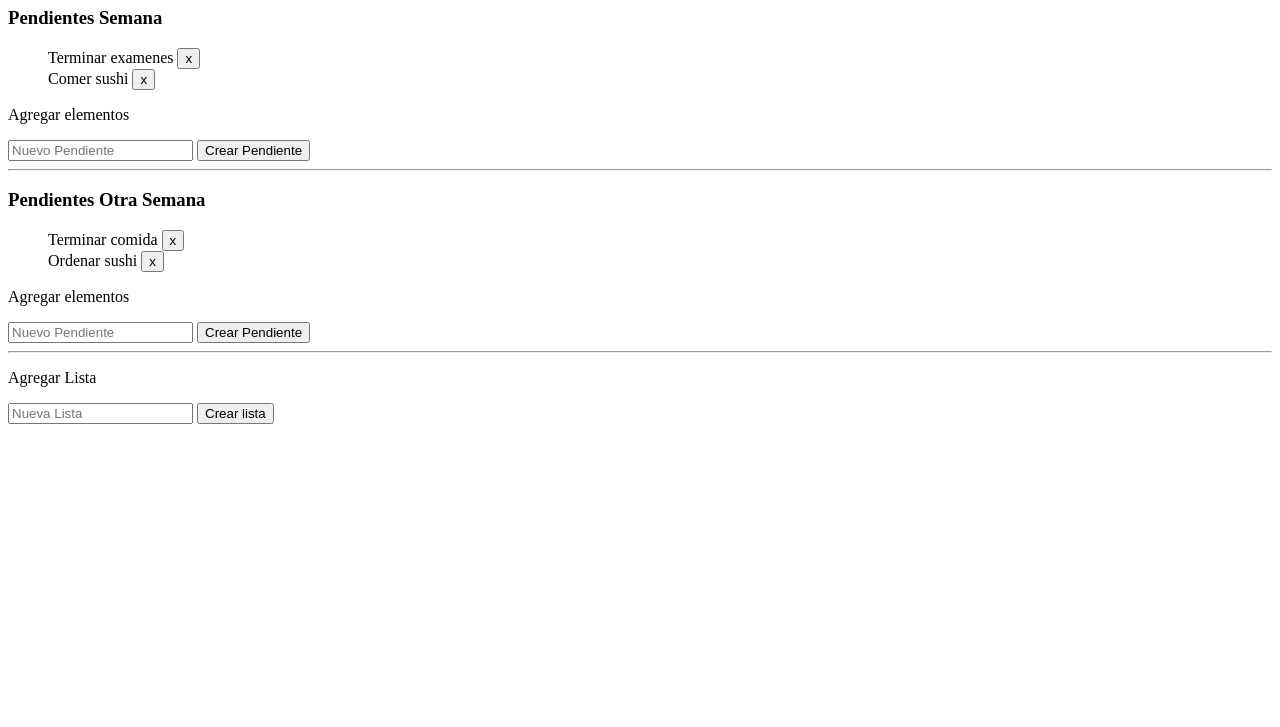
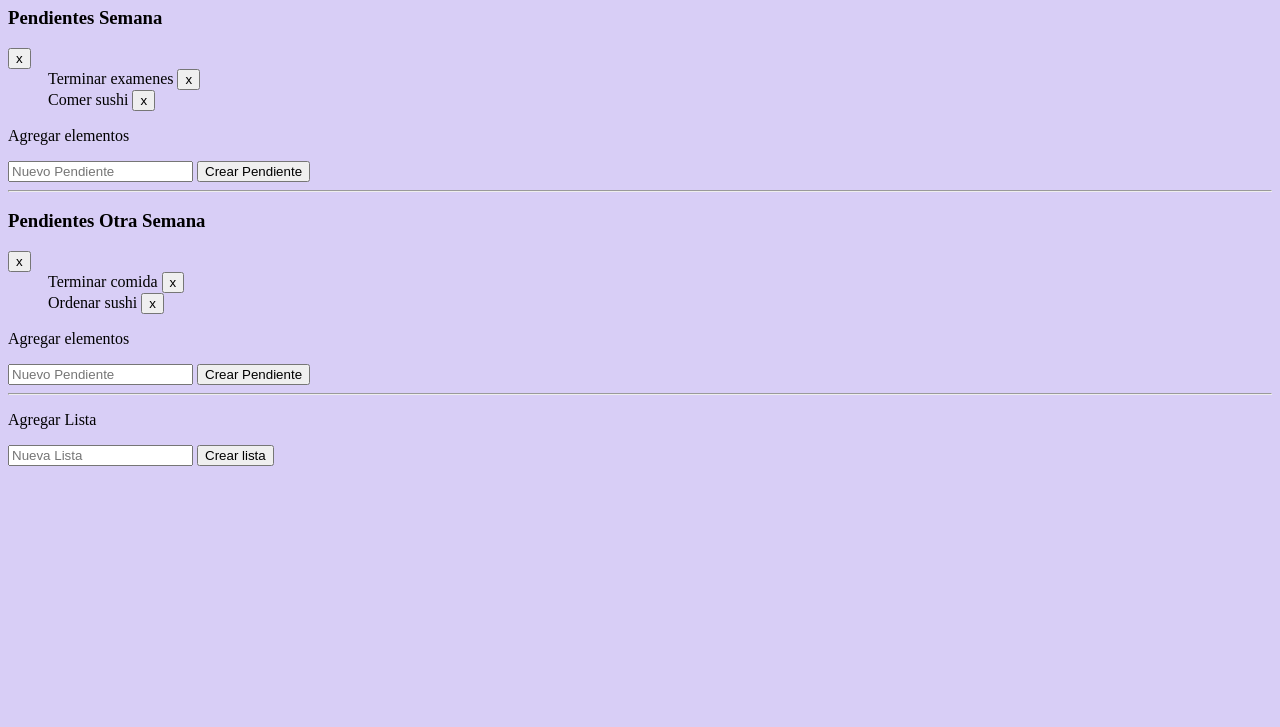
Before and after one commit to Nallelyht/sprint2-proyectoF, a plain HTML site: page index.html in a window 1280 px wide. Shown: the part 73-800 px from the top of the page. Drawn offline with Linux system fonts and the light colour scheme.

Commit message:
eliminarlista

```diff
--- a/assets/js/main.js
+++ b/assets/js/main.js
@@ -28,6 +28,9 @@ function eliminar(elemento){
 /*objeto para crear nueva lista*/
 function ListaNueva(nombre){
     this.nombre=nombre;
+    this.ninput= function(){
+
+    }
     /*this.nuevaLista = function(){
         var lista = document.getElementById("pendientes");
         var nLista = document.createElement("dl");
--- a/index.html
+++ b/index.html
@@ -6,11 +6,11 @@
     <link rel="shortcut icon" type="image/x" href="assets/favicon/bazinga">
     <title>Trello Pirata</title>
   </head>
-  <body>
+  <body bgcolor="#D8CEF6">
       <h1 align="center">Trello Pirata</h1>
       <section id="pendientes"> <!-- seccion donde estaran las listas-->
           <dl id ="listaSemana"> <!-- primera lista de pendientes-->
-              <h3>Pendientes Semana</h3> <!-- elementos de la lista  con boton para eliminar los elementos-->
+              <h3>Pendientes Semana</h3><button onclick="eliminar(this)"> x </button> <!-- elementos de la lista  con boton para eliminar los elementos-->
               <dd id="terminar">Terminar examenes <button onclick="eliminar(this)"> x </button></dd>
               <dd id="comer">Comer sushi <button onclick="eliminar(this)"> x </button></dd>
           </dl>
@@ -19,7 +19,7 @@
           <button type="button" onclick="agregarPendiente();limpiar()">Crear Pendiente</button>
           <hr>
           <dl id="listaOtra"> <!-- elementos de la lista  con boton para eliminar los elementos-->
-              <h3>Pendientes Otra Semana</h3>
+              <h3>Pendientes Otra Semana</h3><button onclick="eliminar(this)"> x </button>
               <dd id="terminarc">Terminar comida <button onclick="eliminar(this)"> x </button></dd>
               <dd id="ordenar">Ordenar sushi <button onclick="eliminar(this)"> x </button></dd>
           </dl>
```
